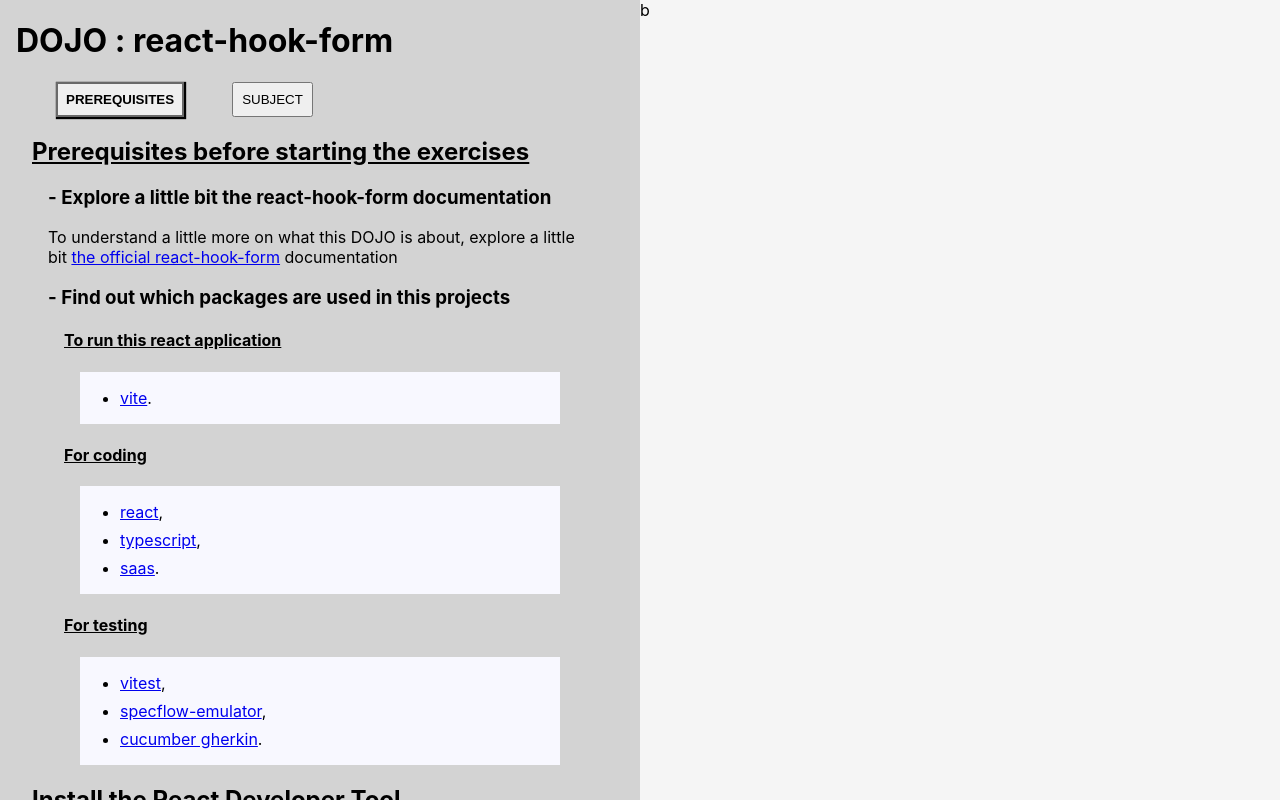
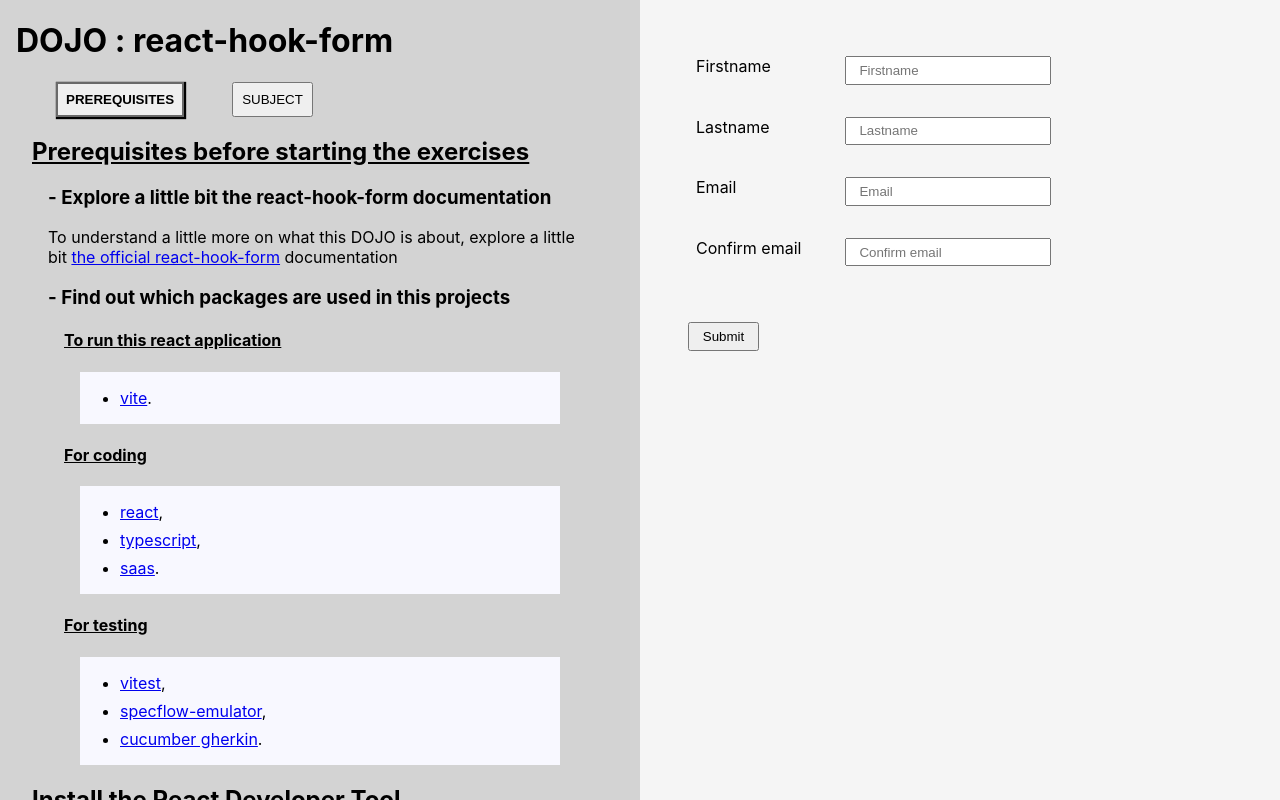
Before and after one commit to Antoine-Regembal/dojo-react-hook-form, a React (Vite) app: page /prerequisites in a window 1280 px wide. Built offline with nearby package versions, Linux system fonts and the light colour scheme.

Commit message:
feat(Form): Adding form labels, fields and early style.

```diff
--- a/src/App.tsx
+++ b/src/App.tsx
@@ -1,4 +1,5 @@
 import { Documentation } from "./Documentation";
+import { Form } from "./Form";
 import "./App.scss";
 
 export const App = () => (
@@ -6,6 +7,6 @@
 		<div className="area area--documentation">
 			<Documentation/>
 		</div>
-		<div className="area area--form">b</div>
+		<div className="area area--form"><Form /></div>
 	</div>
 );
--- /dev/null
+++ b/src/Form/Form.scss
@@ -0,0 +1,21 @@
+.form {
+  padding: 3rem 0 0 3rem;
+
+  &__input {
+    padding: 0.3rem 0.8rem 0.3rem 0.8rem;
+  }
+  &__button {
+    margin-top: 3rem;
+    padding: 0.3rem 0.8rem 0.3rem 0.8rem;
+  }
+}
+
+.input-wrapper {
+  display: flex;
+  justify-content: space-between;
+  width: 60%;
+  margin: .5rem;
+}
+.input-wrapper:not(:first-of-type) {
+  margin-top: 2rem;
+}
--- /dev/null
+++ b/src/Form/Form.tsx
@@ -0,0 +1,30 @@
+import React from "react";
+import "./Form.scss";
+
+export const Form = () => {
+	const handleSubmit = (e: React.FormEvent<HTMLFormElement>) => {
+		e.preventDefault();
+	};
+
+	return (
+		<form className="form" onSubmit={e => handleSubmit(e)}>
+			<div className="input-wrapper">
+				<label className="form__label" htmlFor="firstname">Firstname</label>
+				<input className="form__input" id="firstname" placeholder="Firstname" type="text" value={""} onChange={() => {}}/>
+			</div>
+			<div className="input-wrapper">
+				<label className="form__label"htmlFor="lastname">Lastname</label>
+				<input className="form__input" id="lastname" placeholder="Lastname" type="text" value={""} onChange={() => {}}/>
+			</div>
+			<div className="input-wrapper">
+				<label className="form__label" htmlFor="email">Email</label>
+				<input className="form__input" id="email" placeholder="Email" type="text" value={""} onChange={() => {}}/>
+			</div>
+			<div className="input-wrapper">
+				<label className="form__label" htmlFor="confirmEmail">Confirm email</label>
+				<input className="form__input" id="confirmEmail" placeholder="Confirm email" type="text" value={""} onChange={() => {}}/>
+			</div>
+			<button className="form__button" type="submit">Submit</button>
+		</form>
+	);
+};
--- /dev/null
+++ b/src/Form/index.ts
@@ -0,0 +1 @@
+export { Form } from "./Form";
```
